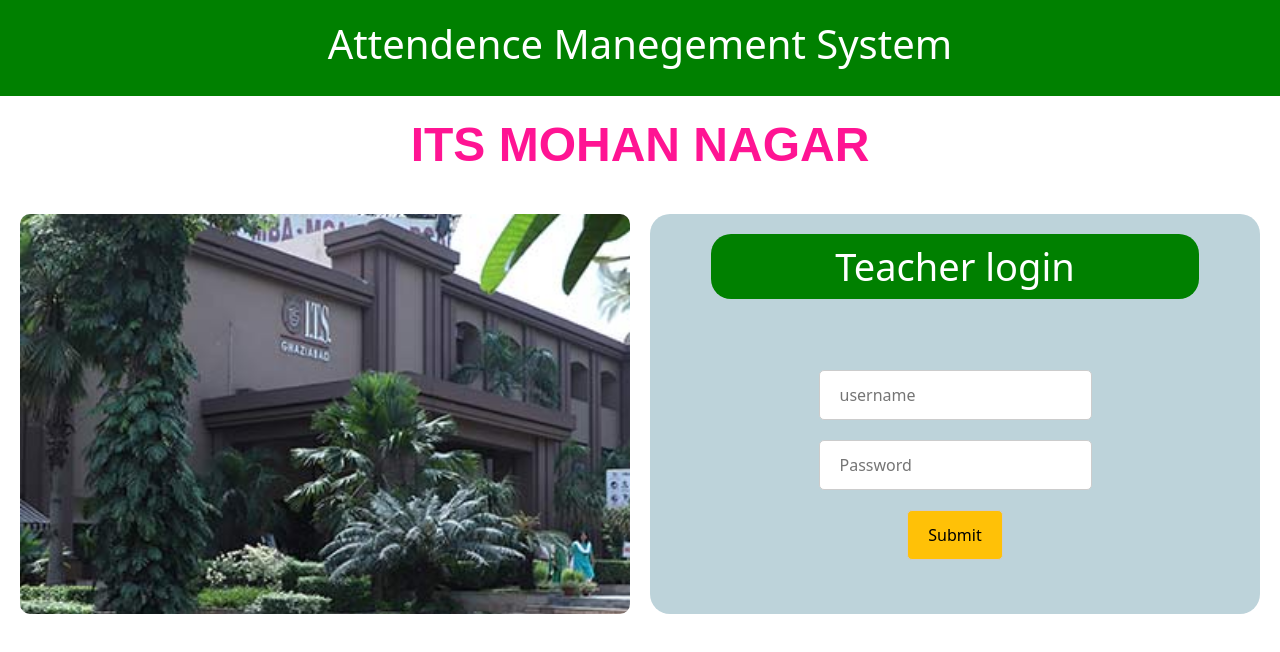
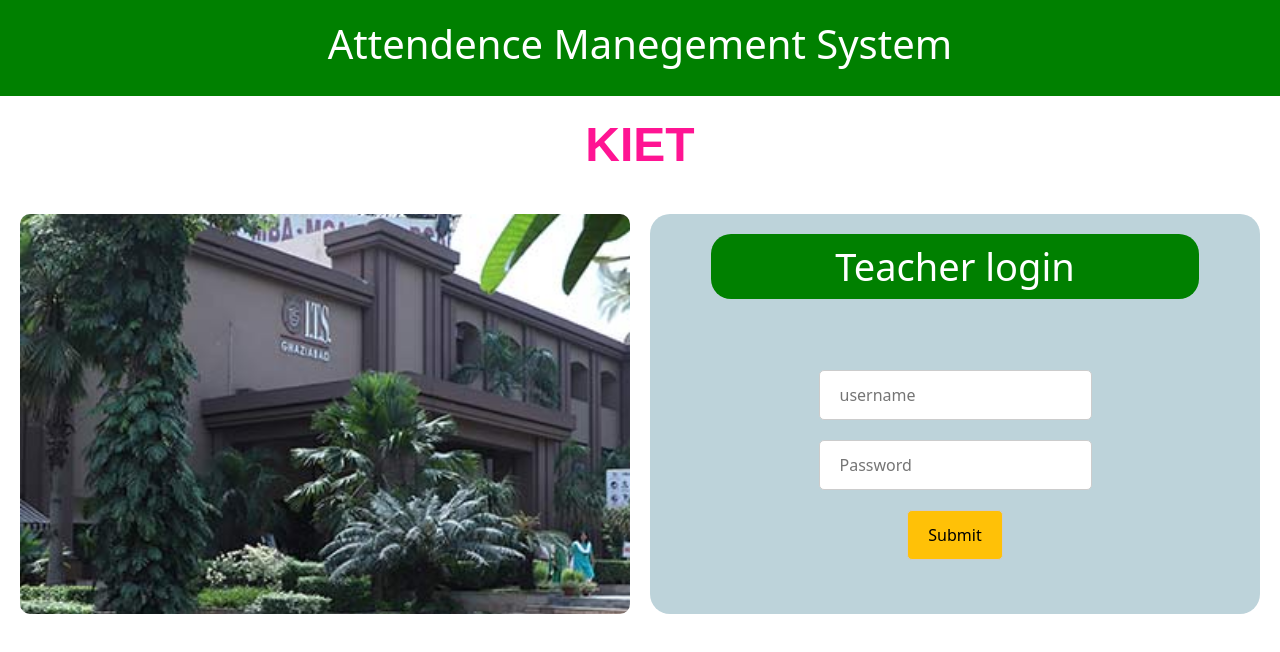
Before and after one commit to Vivek7411/Vivek7411.github.io, a plain HTML site: page Student-Attendance-Management-System-main (Final)/index.html in a window 1280 px wide. Drawn offline with nearby package versions, Linux system fonts and the light colour scheme.

Commit message:
Update index.html
CHANGED H1

```diff
--- a/Student-Attendance-Management-System-main (Final)/index.html
+++ b/Student-Attendance-Management-System-main (Final)/index.html
@@ -15,7 +15,7 @@
     <div class="heading">
         <h1>Attendence Manegement System</h1>
     </div>
-    <h1 id="school">ITS MOHAN NAGAR </h1>
+    <h1 id="school">KIET</h1>
 
     <div class="login" >
         <div class="image">
```
